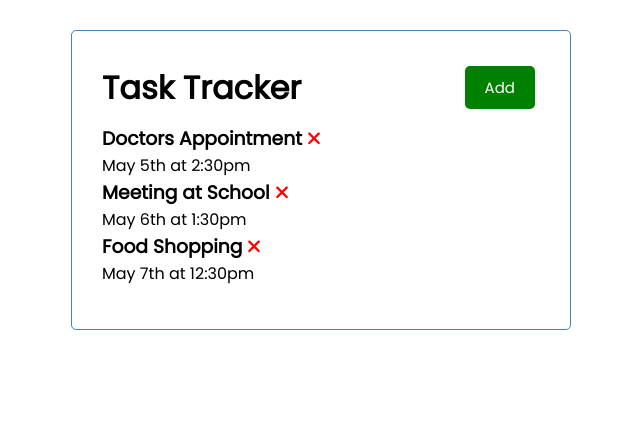
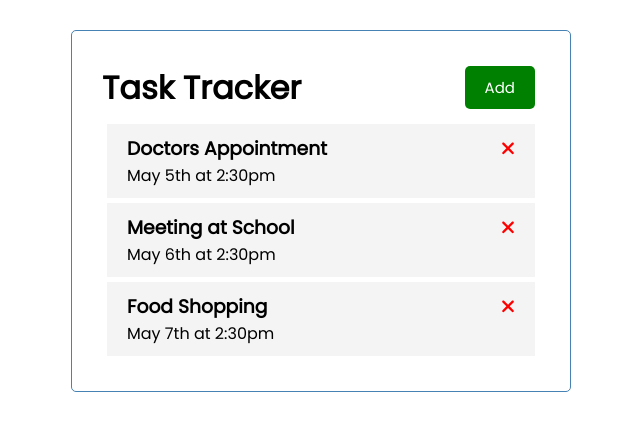
Before and after one commit to MountainBikerYYC/angular-crash, an Angular app: page / in a window 1280 px wide. Shown: the top 430 px of the page, without its empty margins (319-959 px from the left). Built offline with nearby package versions, Linux system fonts and the light colour scheme; data requests are answered from the project's data file.

Commit message:
delete working

```diff
--- a/src/app/components/task-item/task-item.component.css
+++ b/src/app/components/task-item/task-item.component.css
@@ -0,0 +1,16 @@
+.task {
+    background: #f4f4f4;
+    margin: 5px;
+    padding: 10px 20px;
+    cursor: pointer;
+  }
+
+  .task.reminder {
+    border-left: 5px solid green;
+  }
+
+  .task h3 {
+    display: flex;
+    align-items: center;
+    justify-content: space-between;
+  }
--- a/src/app/components/task-item/task-item.component.html
+++ b/src/app/components/task-item/task-item.component.html
@@ -1,4 +1,11 @@
 <div class="task">
-    <h3>{{task.text}} <fa-icon [ngStyle]="{color:'red'}" [icon]="faTimes"></fa-icon></h3>
-    <p>{{task.day}}</p>
+  <h3>
+    {{ task.text }}
+    <fa-icon
+      (click)="onDelete(task)"
+      [ngStyle]="{ color: 'red' }"
+      [icon]="faTimes"
+    ></fa-icon>
+  </h3>
+  <p>{{ task.day }}</p>
 </div>
--- a/src/app/components/task-item/task-item.component.ts
+++ b/src/app/components/task-item/task-item.component.ts
@@ -1,4 +1,4 @@
-import { Component, Input } from '@angular/core';
+import { Component, Input, Output, EventEmitter } from '@angular/core';
 import { Task } from '../../Task';
 import { faTimes } from '@fortawesome/free-solid-svg-icons';
 @Component({
@@ -7,10 +7,13 @@ import { faTimes } from '@fortawesome/free-solid-svg-icons';
   styleUrls: ['./task-item.component.css'],
 })
 export class TaskItemComponent {
-  @Input() task: Task|any;
+  @Input() task: Task | any;
+  @Output() onDeleteTask: EventEmitter<Task> = new EventEmitter();
   faTimes = faTimes;
 
-  constructor(){
+  constructor() {}
 
+  onDelete(task: Task) {
+    this.onDeleteTask.emit(task);
   }
 }
--- a/src/app/components/tasks/tasks.component.html
+++ b/src/app/components/tasks/tasks.component.html
@@ -1 +1,3 @@
-<app-task-item *ngFor="let task of tasks" [task]="task">{{task.text}}</app-task-item>
+<app-task-item *ngFor="let task of tasks" [task]="task" (onDeleteTask)="deleteTask(task)">{{
+  task.text
+}}</app-task-item>
--- a/src/app/components/tasks/tasks.component.ts
+++ b/src/app/components/tasks/tasks.component.ts
@@ -1,21 +1,25 @@
 import { Component } from '@angular/core';
 import { Task } from '../../Task';
-import { TaskService } from 'src/app/services/task.service';
+import { TaskService } from '../../services/task.service';
 @Component({
   selector: 'app-tasks',
   templateUrl: './tasks.component.html',
-  styleUrls: ['./tasks.component.css']
+  styleUrls: ['./tasks.component.css'],
 })
 export class TasksComponent {
-    tasks: Task[] = [];
+  tasks: Task[] = [];
 
-    constructor(private taskService: TaskService){
+  constructor(private taskService: TaskService) {}
 
-    }
+  ngOnInit(): void {
+    this.taskService.getTasks().subscribe((tasks) => (this.tasks = tasks));
+  }
 
-    ngOnInit(): void{
-        this.taskService.getTasks().subscribe((tasks) => (this.tasks = tasks));
-
-    }
-
+  deleteTask(task: Task) {
+    this.taskService
+      .deleteTask(task)
+      .subscribe(
+        () => (this.tasks = this.tasks.filter((t) => t.id !== task.id))
+      );
+  }
 }
--- a/src/app/services/task.service.ts
+++ b/src/app/services/task.service.ts
@@ -1,16 +1,22 @@
 import { Injectable } from '@angular/core';
-import { Observable, of } from 'rxjs';
-import { TASKS } from '../mock-tasks';
+import { HttpClient, HttpHeaders } from '@angular/common/http';
+import { Observable } from 'rxjs';
 import { Task } from '../Task';
 
 @Injectable({
   providedIn: 'root',
 })
 export class TaskService {
-  constructor() {}
+  private apiUrl = 'http://localhost:3000/tasks';
+
+  constructor(private http: HttpClient) {}
 
   getTasks(): Observable<Task[]> {
-    const tasks = of(TASKS);
-    return tasks;
+    return this.http.get<Task[]>(this.apiUrl);
+  }
+
+  deleteTask(task: Task): Observable<Task> {
+    const url = `${this.apiUrl}/${task.id}`;
+    return this.http.delete<Task>(url);
   }
 }
```
Also changed, not shown: src/app/app.module.ts (+6 -8 lines), db.json (indentation only).
